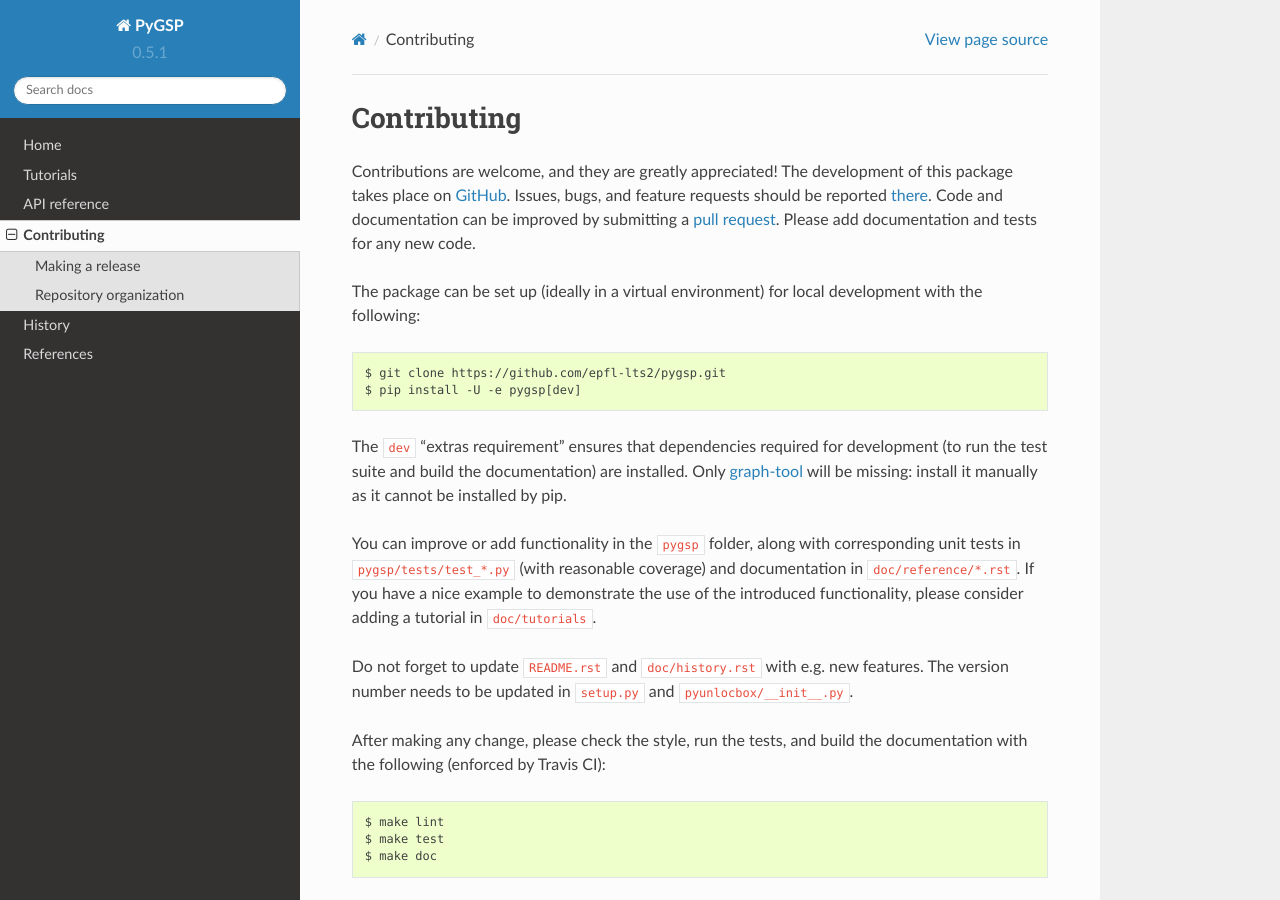
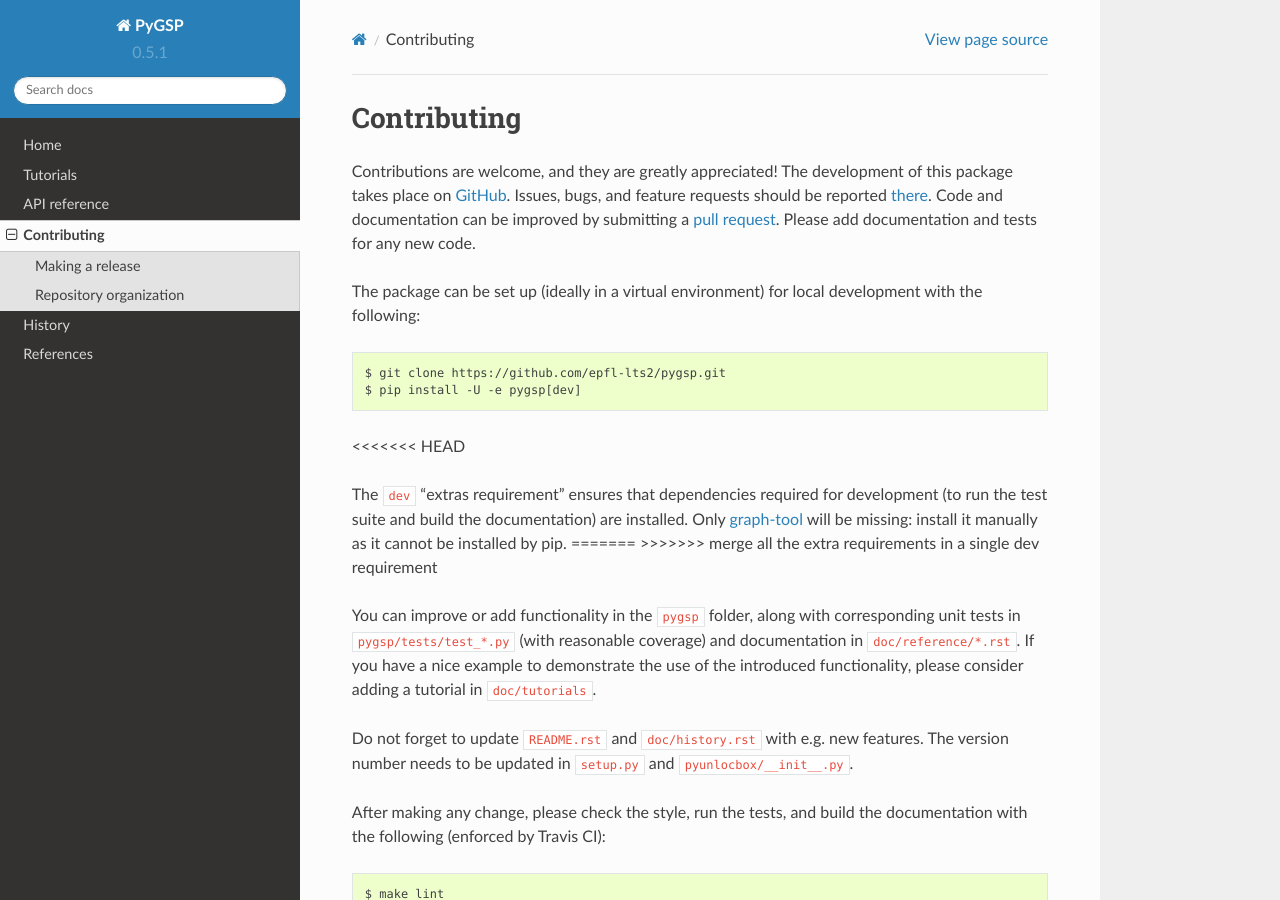
Before and after one commit to epfl-lts2/pygsp, a Sphinx documentation site: the page built from doc/contributing.rst, in a window 1280 px wide and 900 px high. Built offline with Sphinx 7.4.7 and the Read the Docs theme 2.0.0, drawn with Linux system fonts in a browser that asks for light colours; pages that are not in the unit, such as notebooks, are missing from menus; the version number is read from the project's files by our own code.

Commit message:
merge all the extra requirements in a single dev requirement

```diff
--- a/CONTRIBUTING.rst
+++ b/CONTRIBUTING.rst
@@ -15,11 +15,14 @@
 
     $ git clone https://github.com/epfl-lts2/pygsp.git
     $ pip install -U -e pygsp[dev]
+<<<<<<< HEAD
 
 The ``dev`` "extras requirement" ensures that dependencies required for
 development (to run the test suite and build the documentation) are installed.
 Only `graph-tool <https://graph-tool.skewed.de>`_ will be missing: install it
 manually as it cannot be installed by pip.
+=======
+>>>>>>> merge all the extra requirements in a single dev requirement
 
 You can improve or add functionality in the ``pygsp`` folder, along with
 corresponding unit tests in ``pygsp/tests/test_*.py`` (with reasonable
--- a/doc/history.rst
+++ b/doc/history.rst
@@ -24,9 +24,13 @@
 * New implementation of the Sensor graph that is simpler and scales better.
 * A new learning module with three functions to solve standard semi-supervised
   classification and regression problems.
+<<<<<<< HEAD
 * A much improved, fixed, documented, and tested NNGraph. The user can now
   select the backend and similarity kernel. The radius can be estimated and
   features standardized. (PR #43)
+=======
+* Merged all the extra requirements in a single dev requirement.
+>>>>>>> merge all the extra requirements in a single dev requirement
 
 Experimental filter API (to be tested and validated):
 
```
